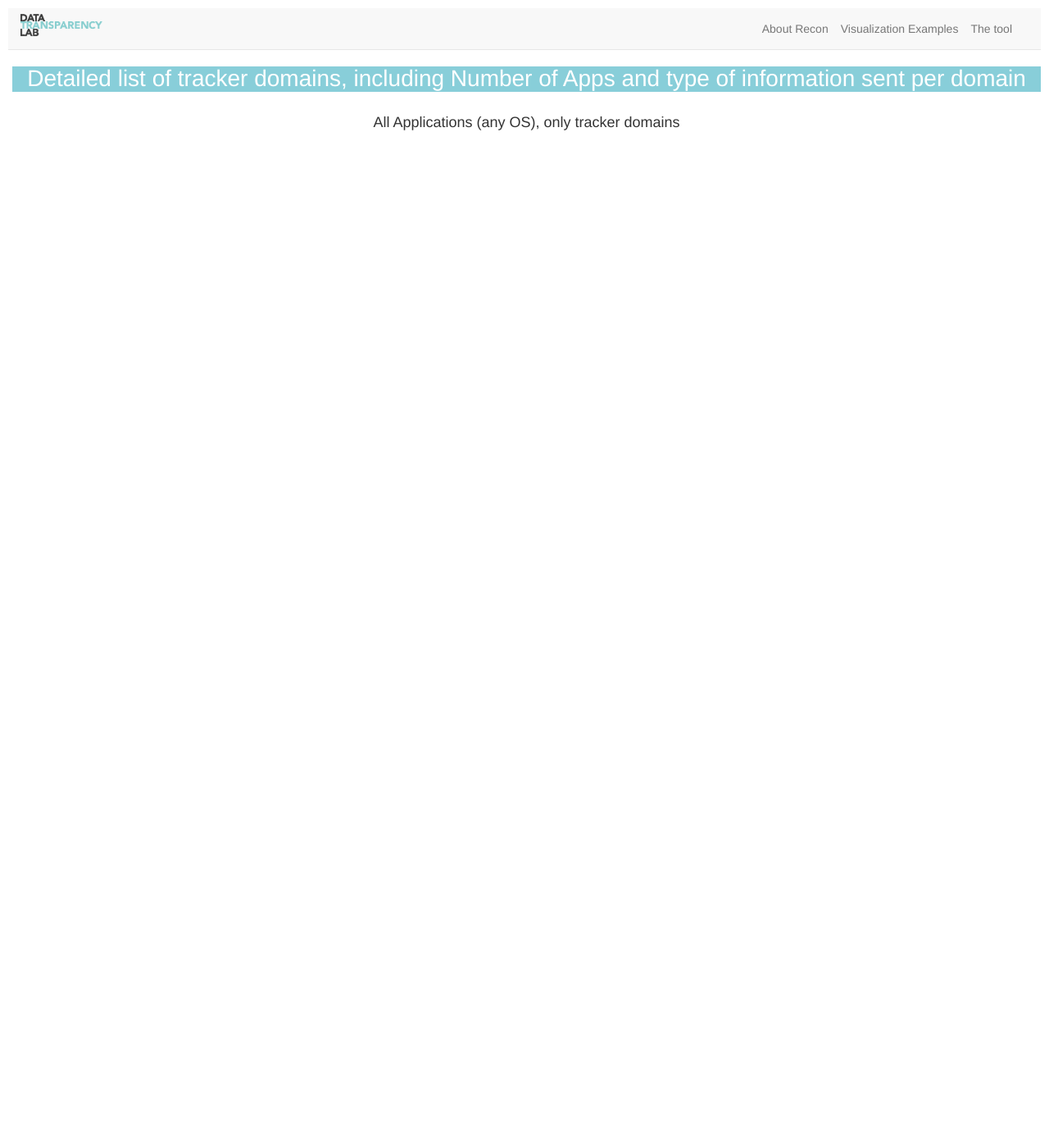
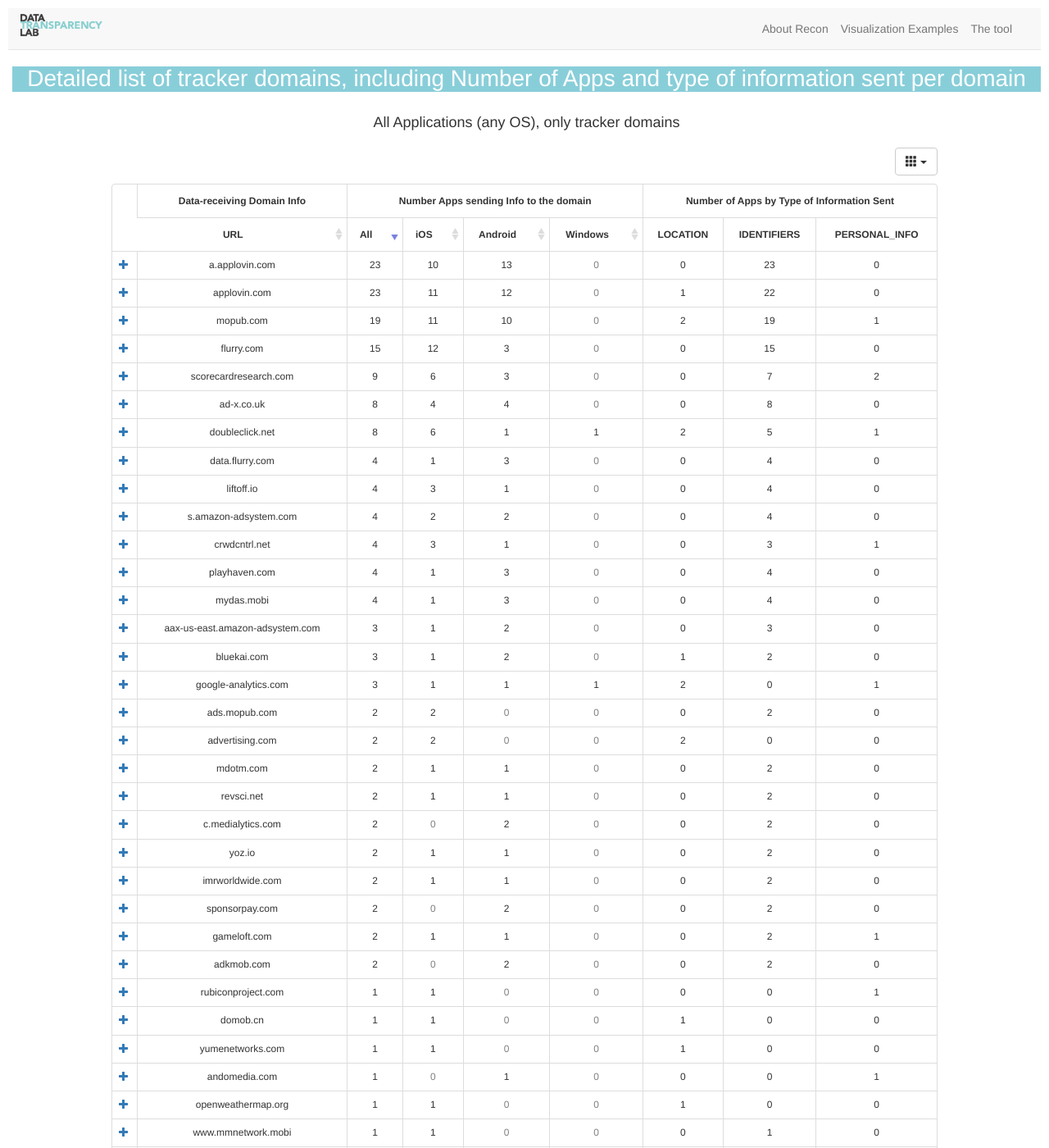
Before and after one commit to datatransparencylab/recon, a Jekyll site: the page built from domains.html, in a window 1280 px wide and 1400 px high. Shown: the whole window at 82% size. Built offline with Jekyll 4.4.1, drawn with Linux system fonts in a browser that asks for light colours; nearby versions of some CDN libraries; library files that are not in the unit come from our copies; some of the changed text lies outside the part shown.

Commit message:
Revert "Use live json published by recon project authors"

```diff
--- a/script/AppTable.js
+++ b/script/AppTable.js
@@ -214,9 +214,9 @@
     // Ideally I would love to count always so the data is full and filter later
     // on when showing the results, but I've not found a way to do it with
     if ((_this.myQuery.platform == "All") ||
-        (((_this.myQuery.platform == "ios") && (app.platform == "ios")) ||
-         ((_this.myQuery.platform == "android") && (app.platform == "android")) ||
-           ((_this.myQuery.platform == "windows") && (app.platform == "windows")))) {
+        (((_this.myQuery.platform == "iOS") && (app.platform == "iOS")) ||
+         ((_this.myQuery.platform == "Android") && (app.platform == "Android")) ||
+           ((_this.myQuery.platform == "Windows") && (app.platform == "Windows")))) {
       var domainList = [];
       var trackerList = [];
       var domainCount = 0;
--- a/script/DomainTable.js
+++ b/script/DomainTable.js
@@ -103,7 +103,7 @@
                  switchable: false, formatter: "DomainTable.numberFormatter"});
 
   if (this.myQuery.platform == "All" ) {
-    counterKeys = data.oss.slice(1,4);
+    counterKeys = ["iOS", "Android", "Windows"];
     for (var i=0; i<counterKeys.length; i++) {
       columns.push({ label: counterKeys[i], key: "APPS_" + counterKeys[i],
                      halign: "center", align: "center", width: 200,
@@ -119,7 +119,7 @@
                   visible: true, switchable: true,
                  formatter: "DataTable.arrayFormatter"});
     if (this.myQuery.platform == "All" ) {
-      counterKeys = data.oss.slice(1,4);
+      counterKeys = ["iOS", "Android", "Windows"];
       for (var i=0; i<counterKeys.length; i++) {
         columns.push({label: counterKeys[i], key: "LIST_APPS_" + counterKeys[i],
                       halign: "center", align: "center", width: 200,
--- a/script/ReconParser.js
+++ b/script/ReconParser.js
@@ -89,7 +89,7 @@
   this.links = [];
 
   // List of Operating System to be assessed - TODO: are we using it in all the objects?
-  this.oss = ["All", "ios", "android", "windows"];
+  this.oss = ["All", "iOS", "Android", "Windows"];
 
   // List of Categories
   this.CATS = ["LOCATION", "X_WP_DEVICE_ID", "MUID", "X_WP_ANID", "LASTNAME",
@@ -97,6 +97,52 @@
     "GENDER", "ZIPCODE", "USERNAME", "PASSWORD", "EMAIL", "CONTACTNAME", "IDFA",
     "DEVICENAME", "CONTACTNUMBER", "FULLNAME", "ADDRESS", "MEID", "DOB", "PSWD",
     "PROFILE", "RELATIONSHIP"];
+
+  /*
+  // Relationship between categories and category groups
+  this.CAT_VS_GROUP = {
+    "LOCATION": "LOCATION",
+    "X_WP_DEVICE_ID": "ID",
+    "MUID": "ID",
+    "X_WP_ANID": "ID",
+    "LASTNAME": "NAME",
+    "ADVERTISERID": "ID",
+    "ANDROIDID": "ID",
+    "MACADDR": "ID",
+    "SERIALNUMBER": "ID",
+    "FIRSTNAME": "NAME",
+    "IMEI": "ID",
+    "GENDER": "GENDER",
+    "ZIPCODE": "LOCATION",
+    "USERNAME": "CREDENTIAL",
+    "PASSWORD": "CREDENTIAL",
+    "EMAIL": "CONTACT",
+    "CONTACTNAME": "NAME",
+    "IDFA": "ID",
+    "DEVICENAME": "ID",
+    "CONTACTNUMBER": "CONTACT",
+    "FULLNAME": "NAME",
+    "ADDRESS": "LOCATION",
+    "MEID": "ID",
+    "DOB": "NAME",
+    "PSWD": "CREDENTIAL",
+    "PROFILE": "NAME",
+    "RELATIONSHIP": "NAME"
+  }
+
+  // List of Category Groups
+  this.CAT_GROUPS = ["LOCATION", "CONTACT", "GENDER", "ID", "NAME", "CREDENTIAL"];
+
+  // Description of the Category Groups
+  this.CAT_GROUP_DESC = {
+    "LOCATION": "Location Information",
+    "CONTACT": "Information about how to contact the user",
+    "GENDER": "Gender information about the user",
+    "ID": "Identifiers that are used to identify uniquely user/device",
+    "NAME": "Name of the user",
+    "CREDENTIAL": "Credentials of user, including passwords sent in plain text"
+  };*/
+
 
   // Mapping bewtween category and category group
   this.CAT_VS_GROUP = {
@@ -141,19 +187,16 @@
 
 };
 
+
 // RECON PARSER
 var ReconParser = function(file) {
-  this.jsonFile = file ? file : "http://recon.meddle.mobi/json/data.json";
+  this.jsonFile = file ? file : "recon-app-leaks-ok.json";
   this.ready = false;
 };
 
 ReconParser.prototype.readJSON = function() {
   _this = this;
-
-  $.getJSON(this.jsonFile, function(jsonp) {
-
-    apps = jsonp.data;
-
+  $.getJSON(this.jsonFile, function(apps) {
     for (var i = 0; i < apps.length; i++) { // We analyse every App
       myApp = _this.createApp(apps[i]); // Creates the app with the basic info
 
@@ -233,7 +276,7 @@
     appName: app.appName,
     score: app.score,
     popularity: app.popularity,
-    platform: app.platform.toLowerCase(), // some versions of the json used caps
+    platform: app.platform,
     categories: [], // still a placeholder
     categoryGroups: [], // still a placeholder
     domains: [] // placeholder too
@@ -259,9 +302,9 @@
       }
     }
 
-    if (data.categories[categoryID].arrayApps[app.platform.toLowerCase()].indexOf(app.appName) == -1) {
-        data.categories[categoryID].arrayApps[app.platform.toLowerCase()].push(app.appName);
-        data.categories[categoryID].arrayApps["All"].push(app.appName + "(" + app.platform.toLowerCase() + ")");
+    if (data.categories[categoryID].arrayApps[app.platform].indexOf(app.appName) == -1) {
+        data.categories[categoryID].arrayApps[app.platform].push(app.appName);
+        data.categories[categoryID].arrayApps["All"].push(app.appName + "(" + myApp.platform + ")");
      }
   }
 }
@@ -294,7 +337,7 @@
 ReconParser.prototype.createLink = function(app, domain) {
   var link = { "app": app.appName,
                "domain": domain.domainUrl,
-               "platform": app.platform.toLowerCase(),
+               "platform": app.platform,
                "tracker": domain.tracker,
                "categories": [],
                "categoryGroups": []
@@ -336,7 +379,7 @@
                  appName: app.appName,
                  score: app.score,
                  popularity: app.popularity,
-                 platform: app.platform.toLowerCase(),
+                 platform: app.platform,
                  tracker: app.tracker,
                  url: domainUrl,
                  categoryGroup: data.CAT_VS_GROUP[categoryID]
@@ -433,7 +476,7 @@
       domains: true,
       details: false,
       summary: false,
-      platform: "ios",
+      platform: "iOS",
       type: "Bipartite",
       noData: true,
       groupcategory: "All",
@@ -462,7 +505,7 @@
       domains: true,
       details: false,
       summary: true,
-      platform: "ios",
+      platform: "iOS",
       type: "AppTable",
       noData: false
     };
--- a/tool.html
+++ b/tool.html
@@ -56,9 +56,9 @@
       </button>
       <ul class="dropdown-menu" id="platform-button-dropdown">
         <li><a href="#">All OS</a></li>
-        <li><a href="#">android</a></li>
-        <li><a href="#">ios</a></li>
-        <li><a href="#">windows</a></li>
+        <li><a href="#">Android</a></li>
+        <li><a href="#">iOS</a></li>
+        <li><a href="#">Windows</a></li>
       </ul>
     </div>
   </div>
```
